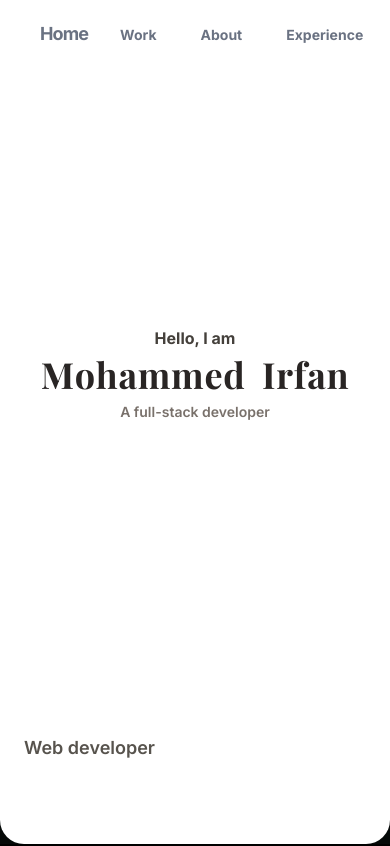
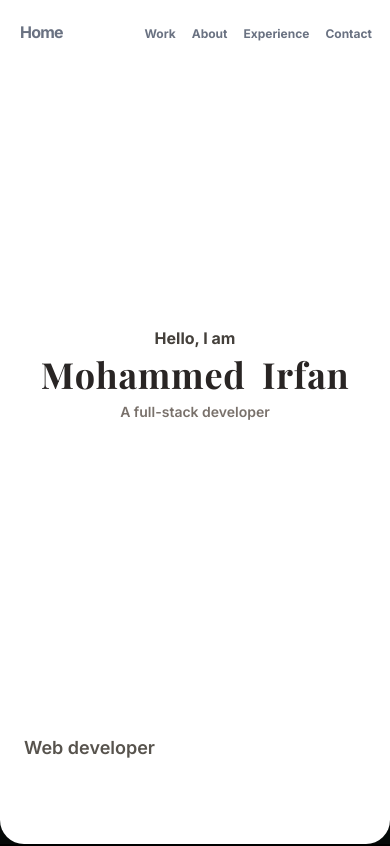
Before and after one commit to MohammedIrfan244/portfolio_next, a Next.js app: page / in a window 390 px wide. Shown: the top 846 px of the page. Built offline with nearby package versions, Linux system fonts and the light colour scheme.

Commit message:
fix : fixed the overflowing of navbar options

```diff
--- a/src/component/layout/Navbar.tsx
+++ b/src/component/layout/Navbar.tsx
@@ -32,7 +32,7 @@ function Navbar() {
 
   return (
     <motion.div
-      className={`fixed select-none w-full flex justify-between items-center py-5 md:py-7 lg:py-7 px-6 md:px-7 lg:px-10 font-bold text-black z-30 transition-all duration-300 ${inter.className} ${
+      className={`fixed select-none w-full flex justify-between items-center py-5 md:py-7 lg:py-7 px-3 sm:px-6 md:px-7 lg:px-10 font-bold text-black z-30 transition-all duration-300 ${inter.className} ${
         isScrolled ? "bg-transparent" : "bg-white"
       }`}
     >
@@ -43,14 +43,14 @@ function Navbar() {
           transition={{ duration: 0.5 }}
           href="#"
           onClick={(e) => handleSmoothScroll(e, "top")}
-          className="text-lg tracking-tighter cursor-none text-gray-500 relative px-4 py-1 rounded-xl overflow-hidden"
+          className="text-base sm:text-lg tracking-tighter cursor-none text-gray-500 relative px-2 sm:px-4 py-1 rounded-xl overflow-hidden"
         >
           Home
         </motion.a>
       </div>
 
       {/* Nav links */}
-      <div className="flex gap-3 md:gap-5 lg:gap-6 text-base">
+      <div className="flex gap-1 sm:gap-3 md:gap-5 lg:gap-6 text-base">
         {[
           { label: "Work", href: "#projects", delay: 0.1 },
           { label: "About", href: "#profile", delay: 0.2 },
@@ -64,7 +64,7 @@ function Navbar() {
               transition={{ duration: 0.5, delay: item.delay }}
               href={item.href}
               onClick={(e) => handleSmoothScroll(e, item.href)}
-              className="text-sm cursor-none relative z-10 px-4 py-1 rounded-xl text-gray-500 overflow-hidden"
+              className="text-xs sm:text-sm cursor-none relative z-10 px-1.5 sm:px-4 py-1 rounded-xl text-gray-500 overflow-hidden"
             >
               {item.label}
             </motion.a>
```
